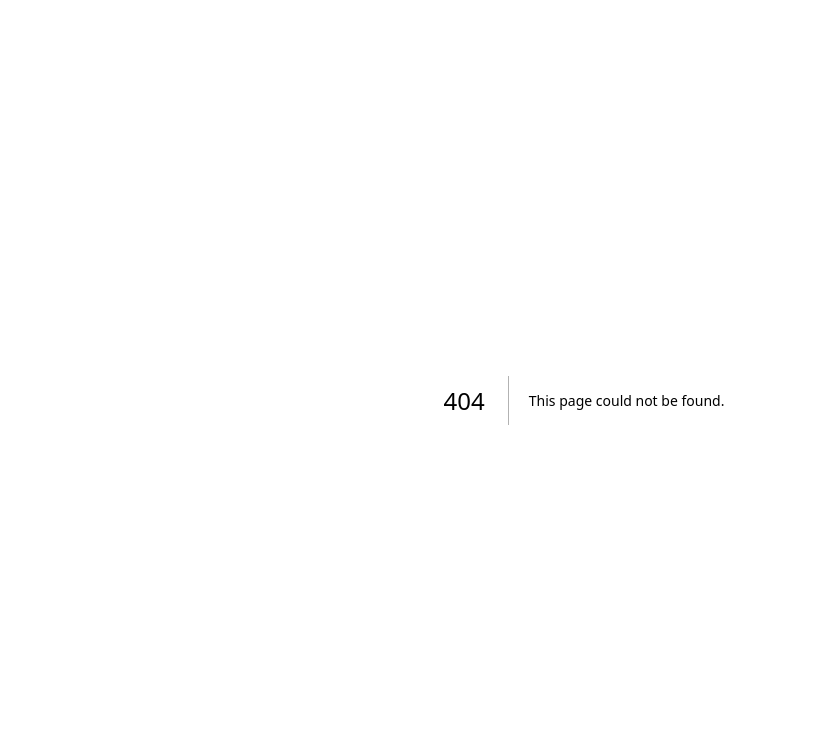
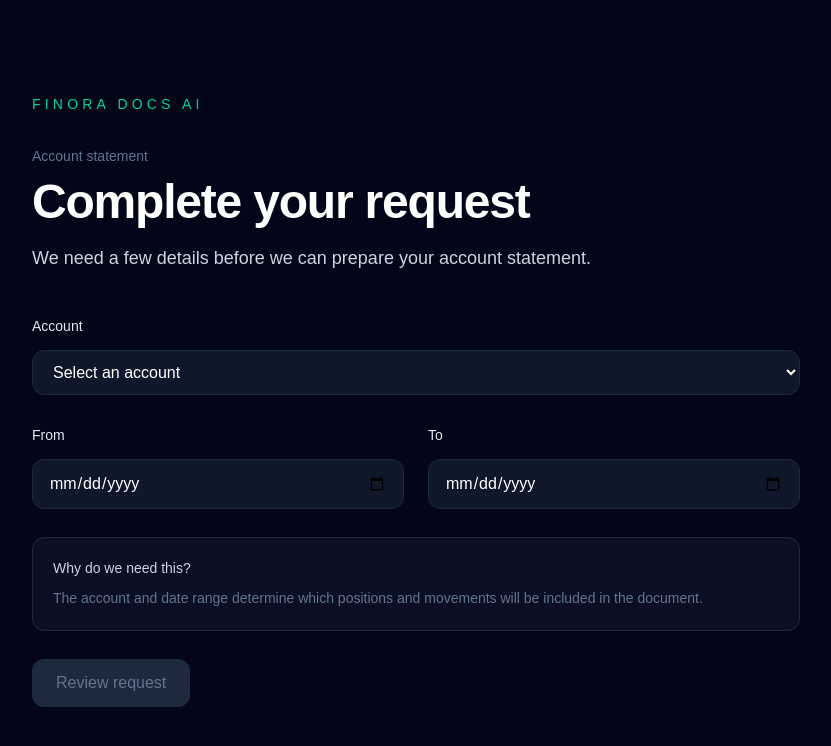
Before and after one commit to manudprfreelance/finora-docs-ai, a Next.js app in the folder apps/web/: page /request/account-statement in a window 1280 px wide. Before the commit this address had no page. Shown: the top 746 px of the page, without its empty margins (56-887 px from the left). Built offline with nearby package versions, Linux system fonts and the light colour scheme.

Commit message:
feat: add account statement request route

```diff
--- /dev/null
+++ b/apps/web/src/app/request/account-statement/page.tsx
@@ -0,0 +1,117 @@
+"use client";
+
+import { useState } from "react";
+
+export default function AccountStatementPage() {
+  const [account, setAccount] = useState("");
+  const [dateFrom, setDateFrom] = useState("");
+  const [dateTo, setDateTo] = useState("");
+
+  const canContinue =
+    account.trim() !== "" && dateFrom !== "" && dateTo !== "";
+
+  return (
+    <main className="min-h-screen bg-slate-950 text-white">
+      <div className="mx-auto flex min-h-screen max-w-6xl items-center px-6 py-16">
+        <section className="w-full max-w-3xl">
+          <p className="text-sm font-medium uppercase tracking-[0.3em] text-emerald-400">
+            Finora Docs AI
+          </p>
+
+          <p className="mt-8 text-sm font-medium text-slate-500">
+            Account statement
+          </p>
+
+          <h1 className="mt-3 text-4xl font-semibold tracking-tight sm:text-5xl">
+            Complete your request
+          </h1>
+
+          <p className="mt-4 max-w-2xl text-lg leading-8 text-slate-300">
+            We need a few details before we can prepare your account statement.
+          </p>
+
+          <div className="mt-10 space-y-7">
+            <div>
+              <label
+                htmlFor="account"
+                className="text-sm font-medium text-slate-200"
+              >
+                Account
+              </label>
+
+              <select
+                id="account"
+                value={account}
+                onChange={(event) => setAccount(event.target.value)}
+                className="mt-3 w-full rounded-xl border border-slate-800 bg-slate-900 px-4 py-3 text-white outline-none transition focus:border-emerald-400 focus:ring-2 focus:ring-emerald-400/20"
+              >
+                <option value="">Select an account</option>
+                <option value="account-0236">
+                  Current account ·•••• 0236
+                </option>
+                <option value="account-8174">
+                  Savings account ·•••• 8174
+                </option>
+              </select>
+            </div>
+
+            <div className="grid gap-6 sm:grid-cols-2">
+              <div>
+                <label
+                  htmlFor="dateFrom"
+                  className="text-sm font-medium text-slate-200"
+                >
+                  From
+                </label>
+
+                <input
+                  id="dateFrom"
+                  type="date"
+                  value={dateFrom}
+                  onChange={(event) => setDateFrom(event.target.value)}
+                  className="mt-3 w-full rounded-xl border border-slate-800 bg-slate-900 px-4 py-3 text-white outline-none transition focus:border-emerald-400 focus:ring-2 focus:ring-emerald-400/20"
+                />
+              </div>
+
+              <div>
+                <label
+                  htmlFor="dateTo"
+                  className="text-sm font-medium text-slate-200"
+                >
+                  To
+                </label>
+
+                <input
+                  id="dateTo"
+                  type="date"
+                  value={dateTo}
+                  onChange={(event) => setDateTo(event.target.value)}
+                  className="mt-3 w-full rounded-xl border border-slate-800 bg-slate-900 px-4 py-3 text-white outline-none transition focus:border-emerald-400 focus:ring-2 focus:ring-emerald-400/20"
+                />
+              </div>
+            </div>
+
+            <div className="rounded-xl border border-slate-800 bg-slate-900/60 p-5">
+              <p className="text-sm font-medium text-slate-300">
+                Why do we need this?
+              </p>
+
+              <p className="mt-2 text-sm leading-6 text-slate-500">
+                The account and date range determine which positions and
+                movements will be included in the document.
+              </p>
+            </div>
+
+            <button
+              type="button"
+              disabled={!canContinue}
+              className="rounded-xl bg-emerald-500 px-6 py-3 font-medium text-slate-950 transition hover:bg-emerald-400 disabled:cursor-not-allowed disabled:bg-slate-800 disabled:text-slate-500"
+            >
+              Review request
+            </button>
+          </div>
+        </section>
+      </div>
+    </main>
+  );
+}
```
